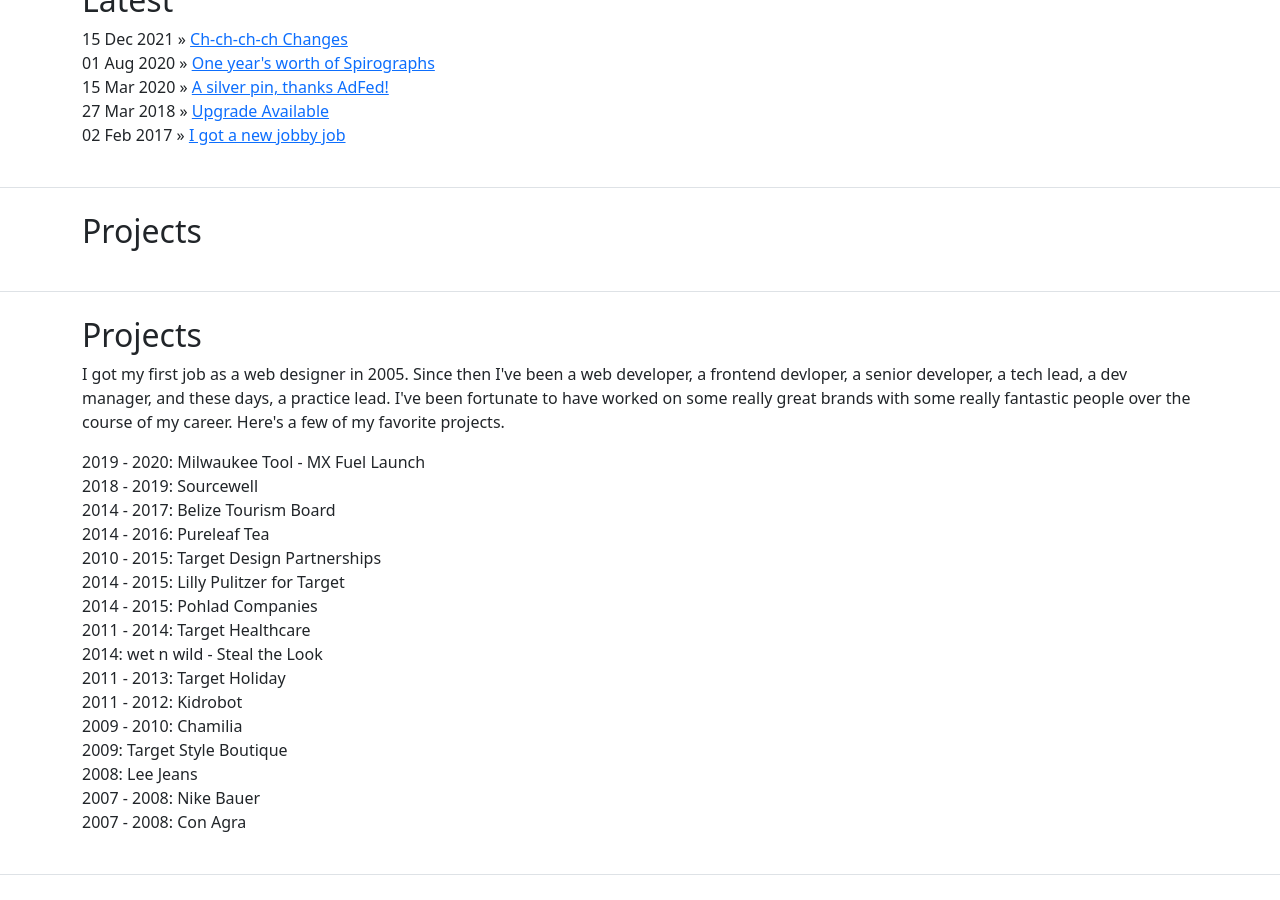
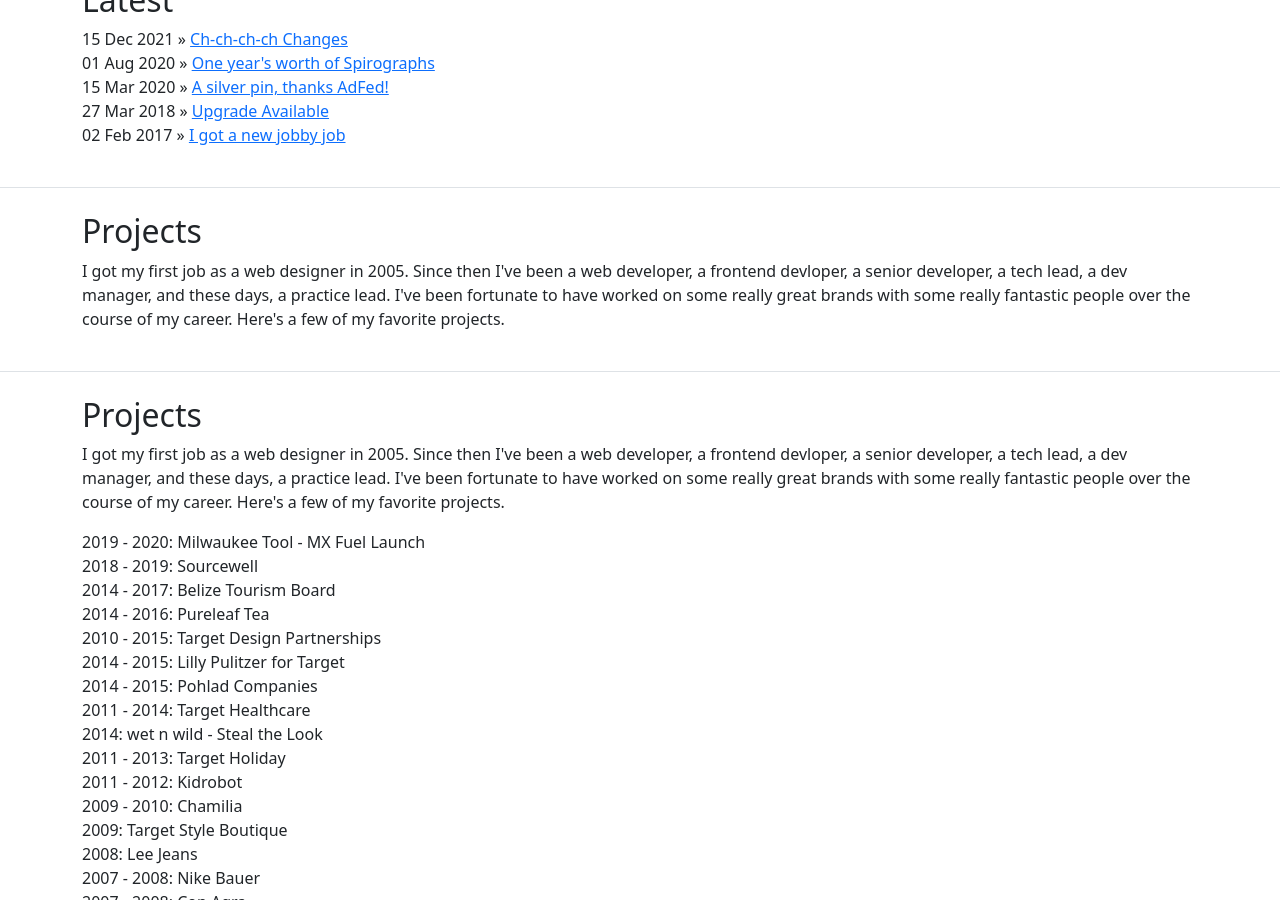
Before and after one commit to jeffreyisham/jeffreyisham.github.io, a Jekyll site: the page built from index.html, in a window 1280 px wide and 900 px high, scrolled down 525 px. Built offline with Jekyll 4.4.1, drawn with Linux system fonts in a browser that asks for light colours.

Commit message:
Update home.html

```diff
--- a/_layouts/home.html
+++ b/_layouts/home.html
@@ -32,9 +32,10 @@
     <div class="border-bottom">
       <div class="container py-4">
         <h2>Projects</h2>
+        <p>I got my first job as a web designer in 2005. Since then I've been a web developer, a frontend devloper, a senior developer, a tech lead, a dev manager, and these days, a practice lead. I've been fortunate to have worked on some really great brands with some really fantastic people over the course of my career. Here's a few of my favorite projects.</p>
         <ul class="posts list-unstyled">
           {% for entry in site.work %}
-            <li><span>{{ entry.date | date_to_string }}</span> » <a href="{{ entry.url }}" title="{{ entry.title }}">{{ entry.title }}</a></li>
+            <li><a href="{{ entry.url }}" title="{{ entry.title }}">{{ entry.title }}</a></li>
           {% endfor %}
         </ul>
       </div>
```
